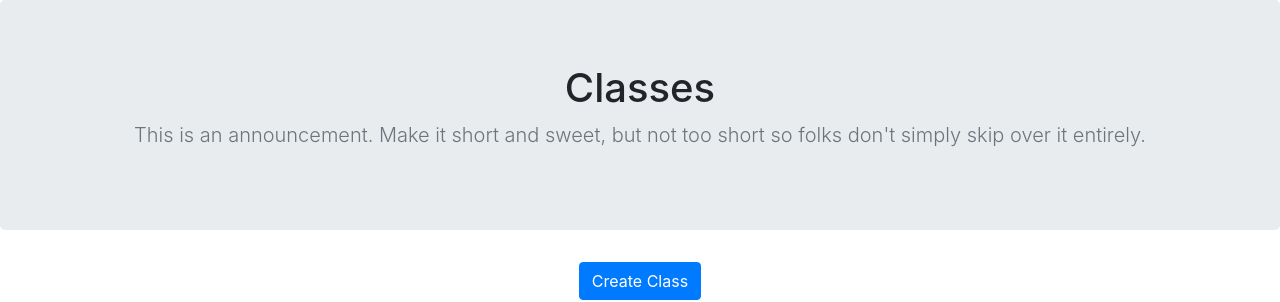
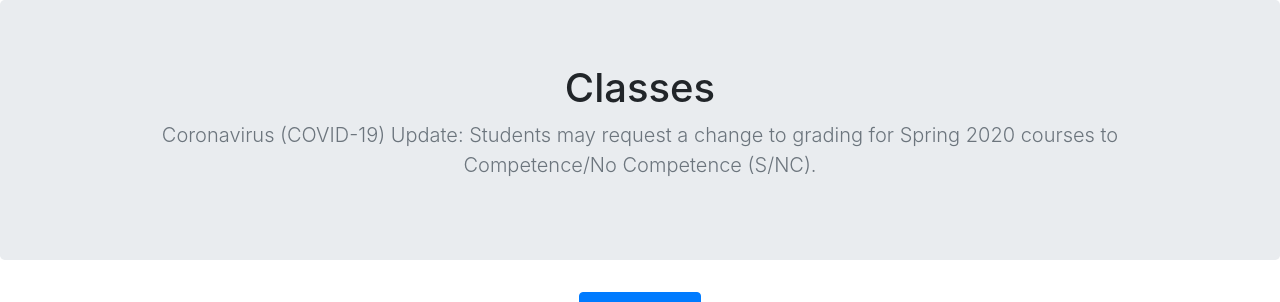
Before and after one commit to VirtualScope/AngryNerds-Master, a PHP site: page / in a window 1280 px wide. Shown: the part 56-358 px from the top of the page. Run offline with PHP 8.4, Linux system fonts and the light colour scheme; the visitor is signed in with stand-in values (Sample User, id 1); data comes from the database, SQL or seed files in the repository; some libraries are stand-ins or nearby versions.

Commit message:
Some flavor

```diff
--- a/create_class.php
+++ b/create_class.php
@@ -144,7 +144,7 @@ if (isset($classCode) && isset($classDescription) && isset($userAssoc)) {
     <div class="container">
         <div class="py-5 text-center">
             <h2>Create Class</h2>
-            <p class="lead">A place for users to create and share content.</p>
+            <p class="lead">“Never let the fear of striking out keep you from playing the game.” – Babe Ruth</p>
         </div>
 
         <!-- Input fields -->
--- a/index.php
+++ b/index.php
@@ -47,7 +47,7 @@ include("includes/db_config.php");
     <section class="jumbotron text-center">
       <div class="container">
         <h1 class="jumbotron-heading">Classes</h1>
-        <p class="lead text-muted">This is an announcement. Make it short and sweet, but not too short so folks don't simply skip over it entirely.</p>
+        <p class="lead text-muted">Coronavirus (COVID-19) Update: Students may request a change to grading for Spring 2020 courses to Competence/No Competence (S/NC).</p>
       </div>
     </section>
 
```
